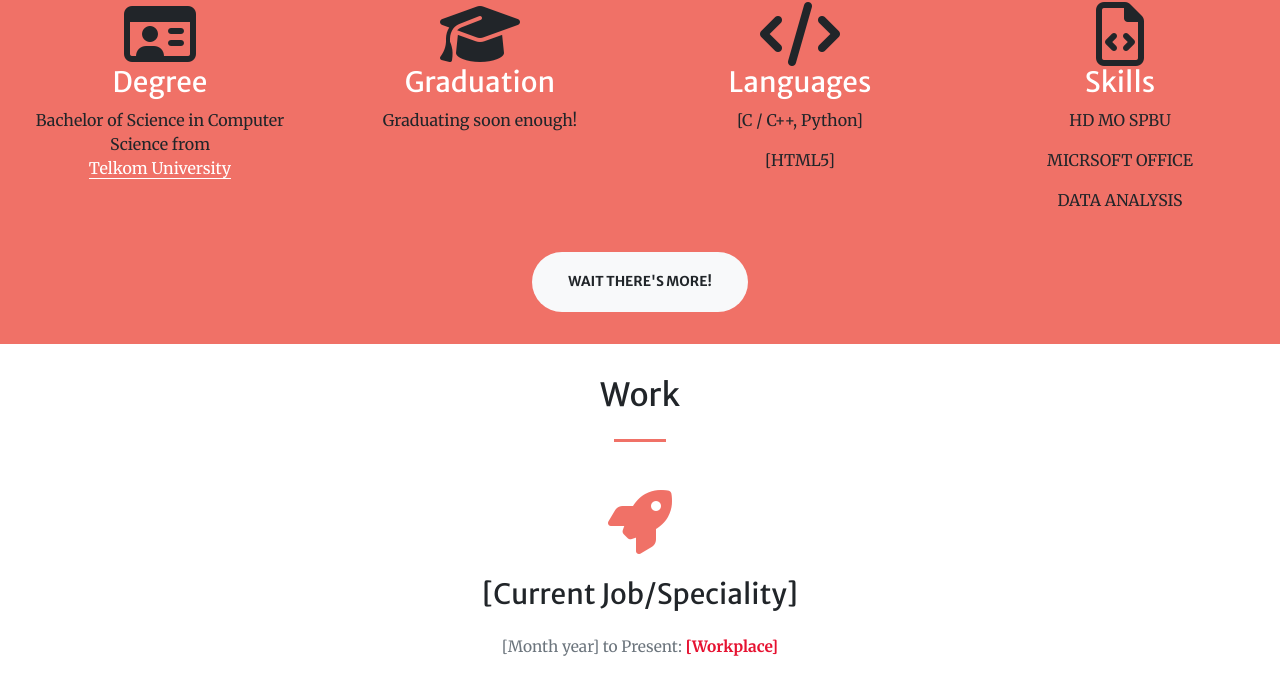
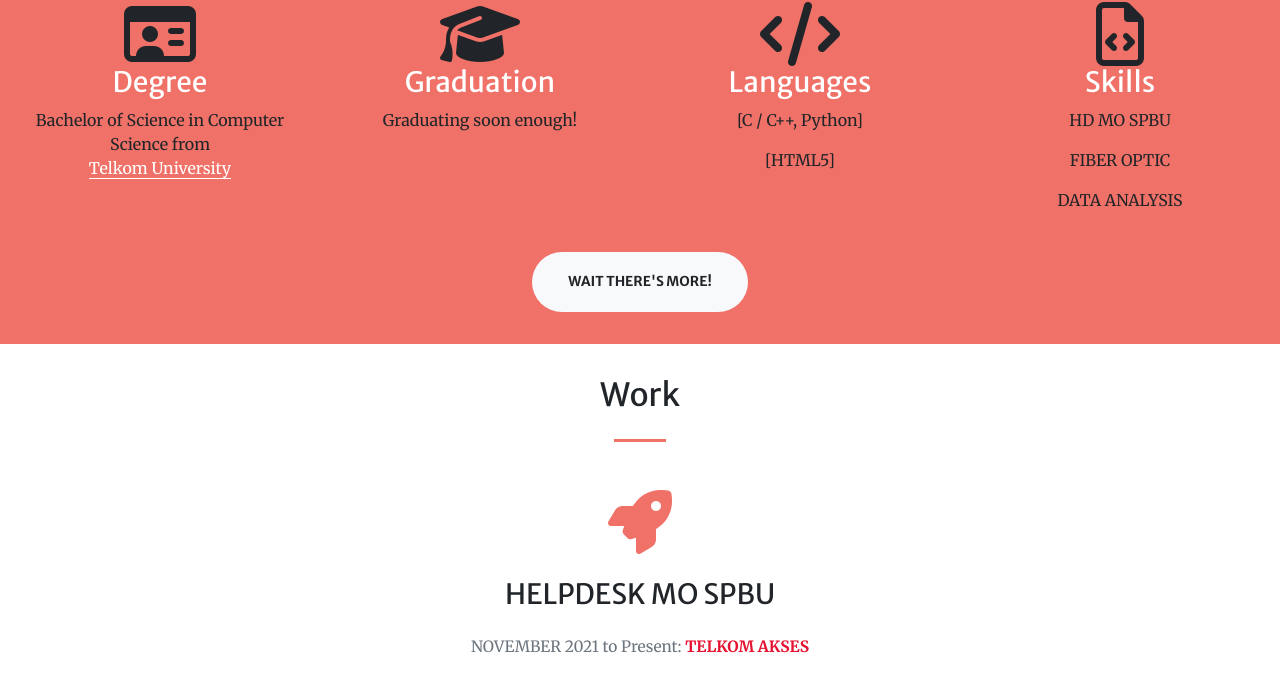
Before and after one commit to awinkrun/awinkrun.github.io, a plain HTML site: page index.html in a window 1280 px wide. Shown: the part 943-1639 px from the top of the page. Drawn offline with nearby package versions, Linux system fonts and the light colour scheme.

Commit message:
Update index.html

```diff
--- a/index.html
+++ b/index.html
@@ -125,7 +125,7 @@
           <i class="fa fa-4x fa-file-code-o text-faded sr-icons"></i>
           <h3 class="text-white">Skills</h3>
 					<p class="text-faded">HD MO SPBU</p>
-          <p class="text-faded no-margin">MICRSOFT OFFICE</p>
+          <p class="text-faded no-margin">FIBER OPTIC</p>
           <p class="text-faded">DATA ANALYSIS</p>
         </div>
       </div>
@@ -148,8 +148,8 @@
         </div>
 	      <div class="col-sm-12 text-center mt-4 mb-4">
           <i class="fa fa-4x fa-rocket text-primary sr-icons"></i>
-          <h3 class="mt-4 mb-4">[Current Job/Speciality]</h3>
-          <p class="text-muted">[Month year] to Present: <span class="RtnRed">[Workplace]</span></p>
+          <h3 class="mt-4 mb-4">HELPDESK MO SPBU</h3>
+          <p class="text-muted">NOVEMBER 2021 to Present: <span class="RtnRed">TELKOM AKSES</span></p>
         </div>
         <div class="col-lg-3 col-sm-6 text-center">
           <i class="fa fa-4x fa-fighter-jet text-primary sr-icons"></i>
```
